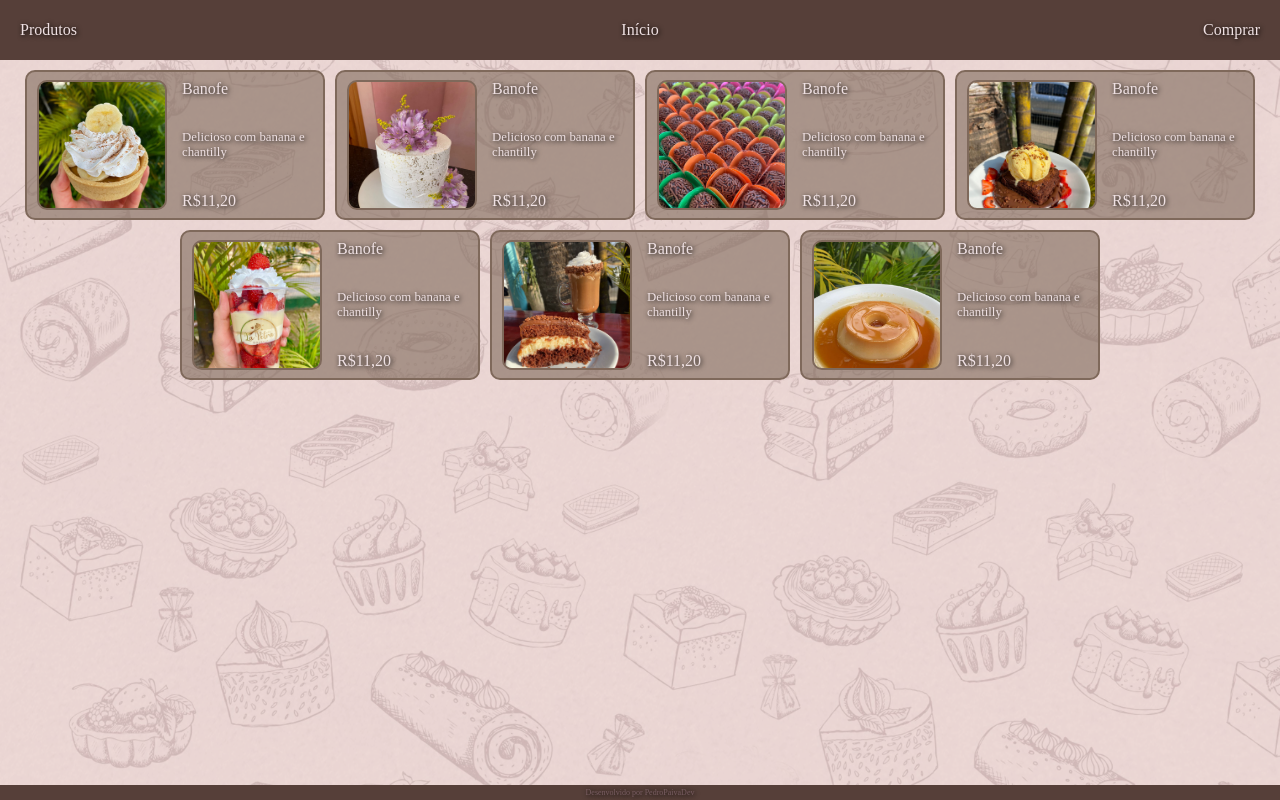
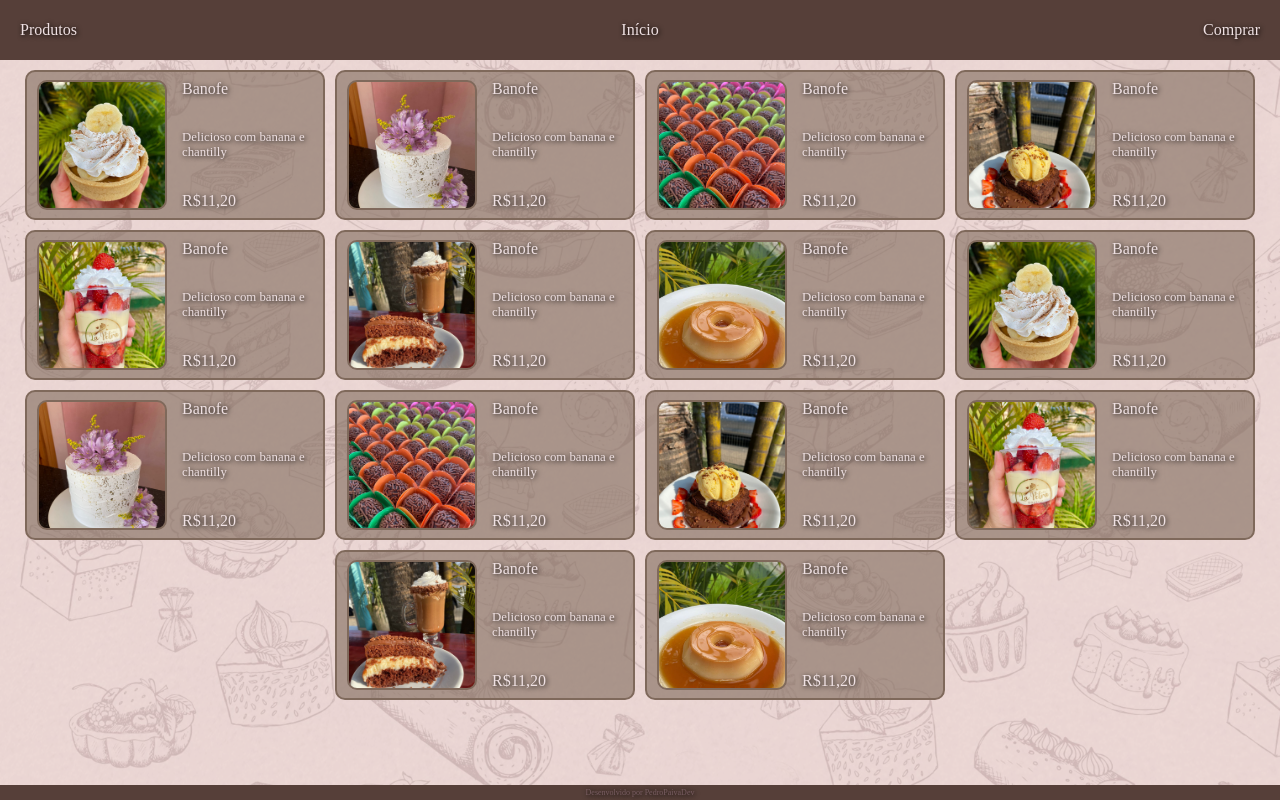
Before and after one commit to PedroPaivaDev/la-petra, a React (Create React App) app: page /produtos in a window 1280 px wide. Built offline with nearby package versions, Linux system fonts and the light colour scheme; the HTML template or start-up script is replaced by a standard one; a web font is replaced by a local one.

Commit message:
db.json fake api

```diff
--- /dev/null
+++ b/db.json
@@ -0,0 +1,59 @@
+{
+    "products": [
+        {
+            "name": "Banofe",
+            "description": "Delicioso com banana e chantilly",
+            "price": 11.50,
+            "image": "https://raw.githubusercontent.com/PedroPaivaDev/la-petra/main/src/assets/products/banofe.jpeg",
+            "display": "false"
+        },
+
+        {
+            "name": "Bolo",
+            "description": "Sob encomenda",
+            "price": 100.50,
+            "image": "https://raw.githubusercontent.com/PedroPaivaDev/la-petra/main/src/assets/products/bolo.jpeg",
+            "display": "false"
+        },
+
+        {
+            "name": "Brigadeiro",
+            "description": "Com granulado caro",
+            "price": 5.00,
+            "image": "https://raw.githubusercontent.com/PedroPaivaDev/la-petra/main/src/assets/products/brigadeiro.jpeg",
+            "display": "false"
+        },
+
+        {
+            "name": "Brownie",
+            "description": "Pode comer sem medo, não tem nenhuma surpresa dentro",
+            "price": 9.00,
+            "image": "https://raw.githubusercontent.com/PedroPaivaDev/la-petra/main/src/assets/products/brownie.jpeg",
+            "display": "false"
+        },
+
+        {
+            "name": "Copo",
+            "description": "Para nossa alegria",
+            "price": 19,
+            "image": "https://raw.githubusercontent.com/PedroPaivaDev/la-petra/main/src/assets/products/copo.jpeg",
+            "display": "false"
+        },
+
+        {
+            "name": "Prestígio",
+            "description": "Gostinho de infância",
+            "price": 11.5,
+            "image": "https://raw.githubusercontent.com/PedroPaivaDev/la-petra/main/src/assets/products/prestigio.jpeg",
+            "display": "false"
+        },
+
+        {
+            "name": "Pudim",
+            "description": "Melhor do que o da vovó",
+            "price": 9.5,
+            "image": "https://raw.githubusercontent.com/PedroPaivaDev/la-petra/main/src/assets/products/pudim.jpeg",
+            "display": "false"
+        }
+    ]
+}
--- a/src/index.css
+++ b/src/index.css
@@ -93,8 +93,8 @@ main::after {
   z-index: -10;
   top: 0;
   left: 0;
-  width: 100%;
-  height: 100%;
+  width: 100vw;
+  height: 100vh;
   opacity: 0.5;
 }
 
--- a/src/pages/Products/Products.js
+++ b/src/pages/Products/Products.js
@@ -11,6 +11,9 @@ const Products = () => {
         {photos.map((photo,index) => (
           <Product key={index} image={photo}/>
         ))}
+        {photos.map((photo,index) => (
+          <Product key={index} image={photo}/>
+        ))}
       </div>
     </div>
   )
```
